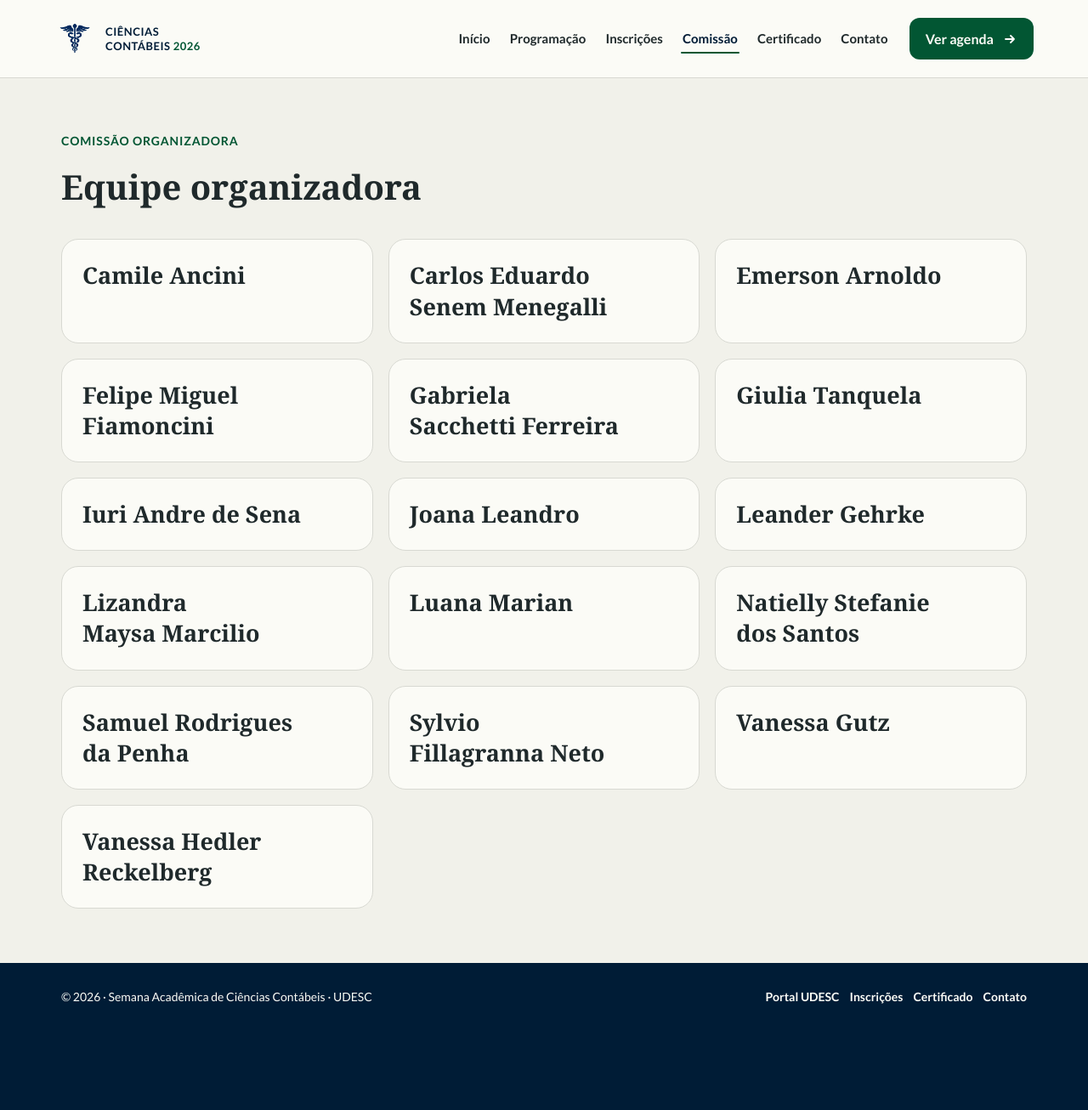
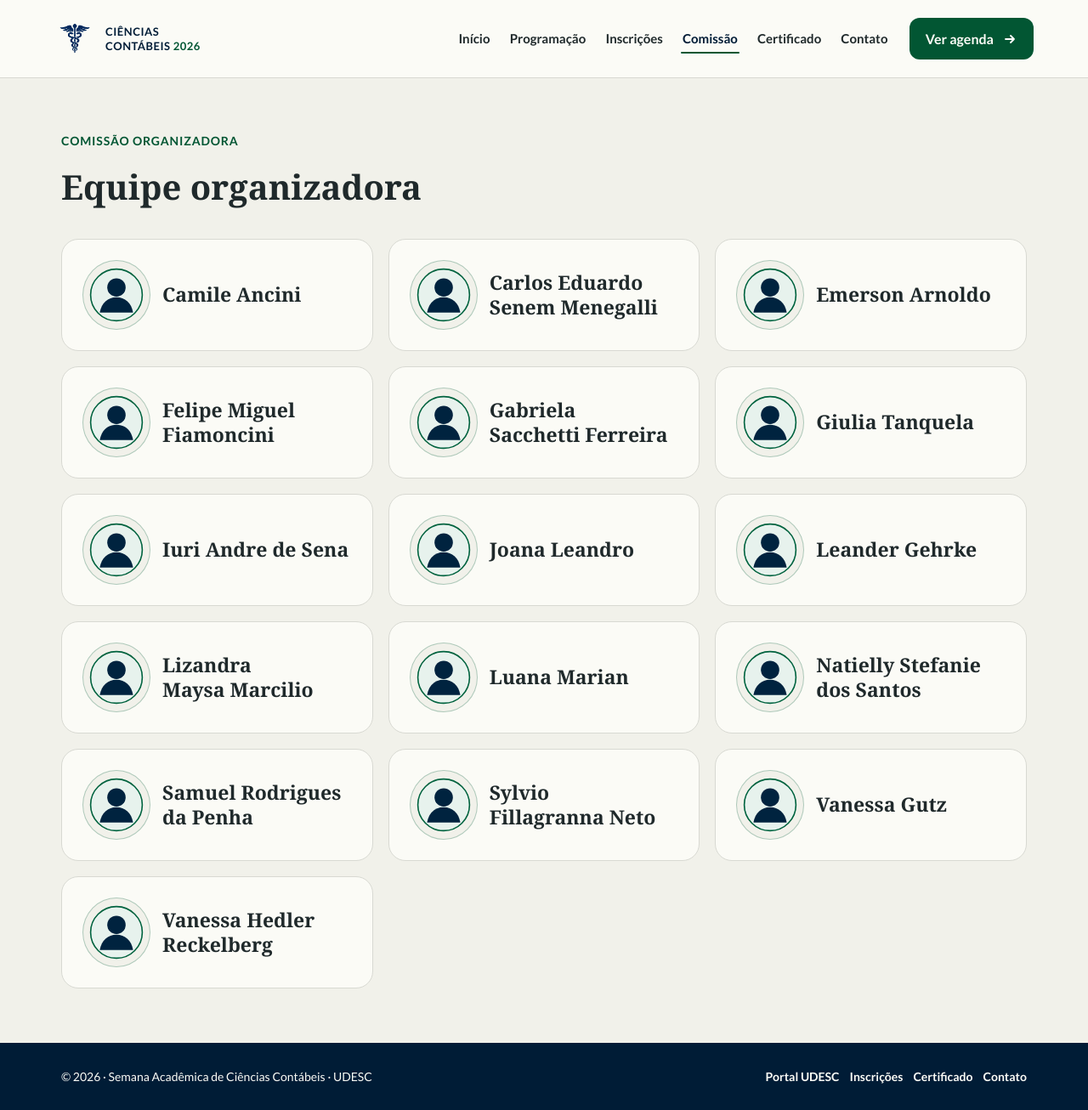
Before and after one commit to semanaacademicacontabeis/semanaacademicacontabeis.github.io, a Jekyll site: the page built from comissao-organizadora.html, in a window 1280 px wide. Shown: the whole page at 85% size. Built offline with Jekyll 4.4.1, drawn with Linux system fonts in a browser that asks for light colours; some web fonts are replaced; before the commit the page ends 1212 px from its top, so only the background shows below that.

Commit message:
Adiciona avatares a equipe organizadora

```diff
--- a/assets/css/style.scss
+++ b/assets/css/style.scss
@@ -598,6 +598,32 @@ h3 {
   min-height: 0;
 }
 
+.content-card--team {
+  display: grid;
+  min-height: 0;
+  grid-template-columns: 80px minmax(0, 1fr);
+  align-items: center;
+}
+
+.content-card--team .card__media {
+  width: 80px;
+  min-height: 80px;
+  padding: 7px;
+  border-color: rgba(0, 99, 63, 0.28);
+  border-radius: 50%;
+  background: var(--cyan-soft);
+}
+
+.content-card--team .card__media img {
+  width: 66px;
+  height: 66px;
+}
+
+.content-card--team h3 {
+  font-size: 23px;
+  line-height: 1.3;
+}
+
 .content-card--accent {
   background: var(--cyan-soft);
 }
--- a/comissao-organizadora.html
+++ b/comissao-organizadora.html
@@ -13,21 +13,21 @@ permalink: /comissao-organizadora/
   </div>
 
   <div class="card-grid">
-    {% include card.html title="Camile Ancini" class="content-card--speaker" %}
-    {% include card.html title="Carlos Eduardo Senem Menegalli" class="content-card--speaker" %}
-    {% include card.html title="Emerson Arnoldo" class="content-card--speaker" %}
-    {% include card.html title="Felipe Miguel Fiamoncini" class="content-card--speaker" %}
-    {% include card.html title="Gabriela Sacchetti Ferreira" class="content-card--speaker" %}
-    {% include card.html title="Giulia Tanquela" class="content-card--speaker" %}
-    {% include card.html title="Iuri Andre de Sena" class="content-card--speaker" %}
-    {% include card.html title="Joana Leandro" class="content-card--speaker" %}
-    {% include card.html title="Leander Gehrke" class="content-card--speaker" %}
-    {% include card.html title="Lizandra Maysa Marcilio" class="content-card--speaker" %}
-    {% include card.html title="Luana Marian" class="content-card--speaker" %}
-    {% include card.html title="Natielly Stefanie dos Santos" class="content-card--speaker" %}
-    {% include card.html title="Samuel Rodrigues da Penha" class="content-card--speaker" %}
-    {% include card.html title="Sylvio Fillagranna Neto" class="content-card--speaker" %}
-    {% include card.html title="Vanessa Gutz" class="content-card--speaker" %}
-    {% include card.html title="Vanessa Hedler Reckelberg" class="content-card--speaker" %}
+    {% include card.html title="Camile Ancini" class="content-card--team" image="/assets/images/usuario-generico.svg" image_alt="Ícone genérico de usuário" %}
+    {% include card.html title="Carlos Eduardo Senem Menegalli" class="content-card--team" image="/assets/images/usuario-generico.svg" image_alt="Ícone genérico de usuário" %}
+    {% include card.html title="Emerson Arnoldo" class="content-card--team" image="/assets/images/usuario-generico.svg" image_alt="Ícone genérico de usuário" %}
+    {% include card.html title="Felipe Miguel Fiamoncini" class="content-card--team" image="/assets/images/usuario-generico.svg" image_alt="Ícone genérico de usuário" %}
+    {% include card.html title="Gabriela Sacchetti Ferreira" class="content-card--team" image="/assets/images/usuario-generico.svg" image_alt="Ícone genérico de usuário" %}
+    {% include card.html title="Giulia Tanquela" class="content-card--team" image="/assets/images/usuario-generico.svg" image_alt="Ícone genérico de usuário" %}
+    {% include card.html title="Iuri Andre de Sena" class="content-card--team" image="/assets/images/usuario-generico.svg" image_alt="Ícone genérico de usuário" %}
+    {% include card.html title="Joana Leandro" class="content-card--team" image="/assets/images/usuario-generico.svg" image_alt="Ícone genérico de usuário" %}
+    {% include card.html title="Leander Gehrke" class="content-card--team" image="/assets/images/usuario-generico.svg" image_alt="Ícone genérico de usuário" %}
+    {% include card.html title="Lizandra Maysa Marcilio" class="content-card--team" image="/assets/images/usuario-generico.svg" image_alt="Ícone genérico de usuário" %}
+    {% include card.html title="Luana Marian" class="content-card--team" image="/assets/images/usuario-generico.svg" image_alt="Ícone genérico de usuário" %}
+    {% include card.html title="Natielly Stefanie dos Santos" class="content-card--team" image="/assets/images/usuario-generico.svg" image_alt="Ícone genérico de usuário" %}
+    {% include card.html title="Samuel Rodrigues da Penha" class="content-card--team" image="/assets/images/usuario-generico.svg" image_alt="Ícone genérico de usuário" %}
+    {% include card.html title="Sylvio Fillagranna Neto" class="content-card--team" image="/assets/images/usuario-generico.svg" image_alt="Ícone genérico de usuário" %}
+    {% include card.html title="Vanessa Gutz" class="content-card--team" image="/assets/images/usuario-generico.svg" image_alt="Ícone genérico de usuário" %}
+    {% include card.html title="Vanessa Hedler Reckelberg" class="content-card--team" image="/assets/images/usuario-generico.svg" image_alt="Ícone genérico de usuário" %}
   </div>
 </section>
```
Also changed, not shown: assets/images/usuario-generico.svg (added).
